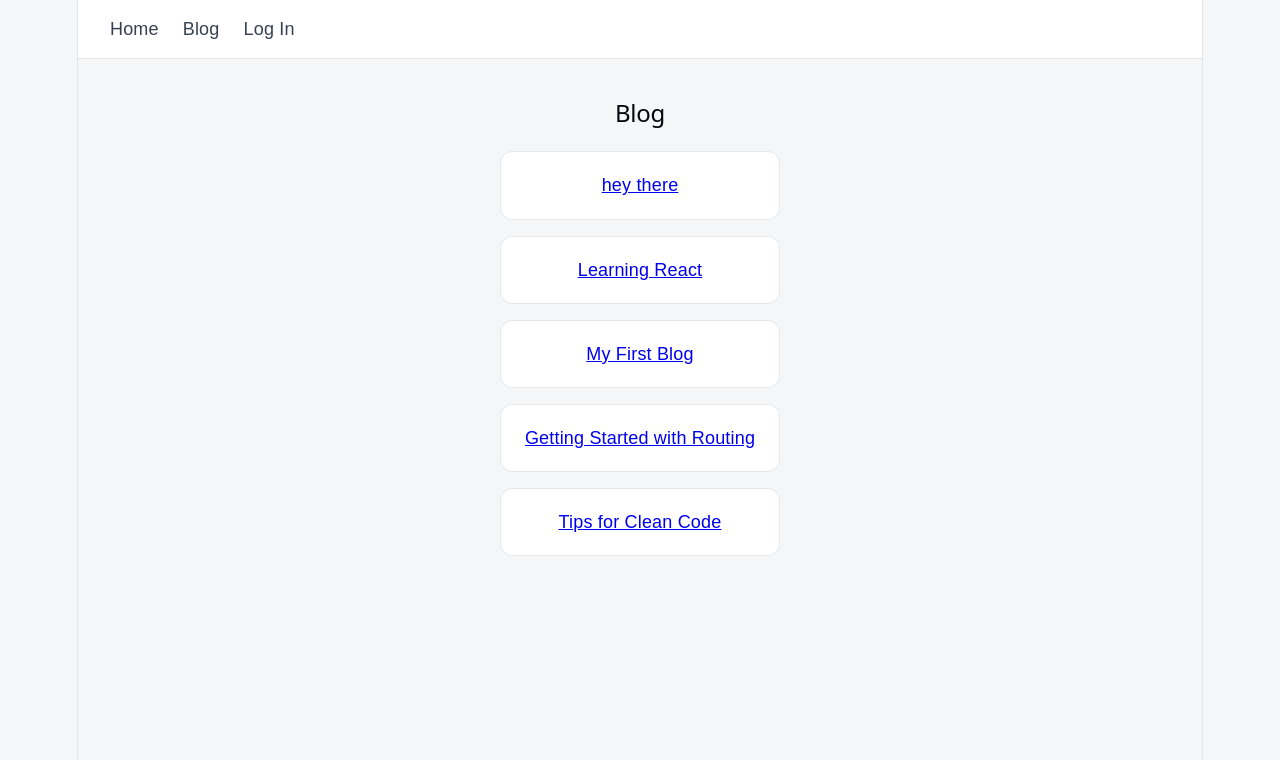
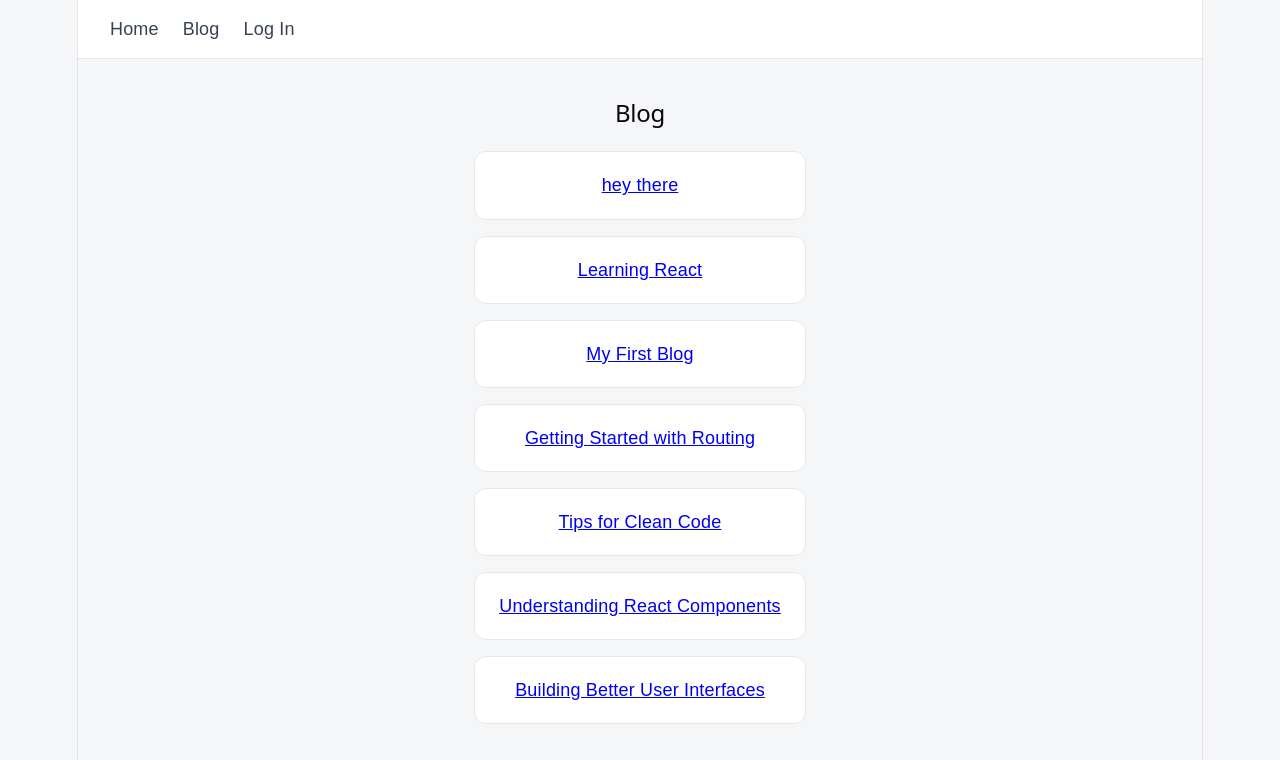
Before and after one commit to mercytv932/Router_VLOG_APP, a React (Vite) app: page /blog in a window 1280 px wide. Shown: the top 760 px of the page. Built offline with nearby package versions, Linux system fonts and the light colour scheme.

Commit message:
Update Blogs array with more blogs

```diff
--- a/src/blogData/data.ts
+++ b/src/blogData/data.ts
@@ -31,4 +31,18 @@ export const blogs = [
     content:
       "Best practices for writing maintainable and readable JavaScript code.",
   },
+  {
+    id: 6,
+    slug: "understanding-react-components",
+    title: "Understanding React Components",
+    content:
+      "React components help you break a user interface into small, reusable pieces. They make applications easier to build, understand, and maintain.",
+  },
+  {
+    id: 7,
+    slug: "building-better-user-interfaces",
+    title: "Building Better User Interfaces",
+    content:
+      "Good user interfaces combine clear layouts, consistent design, responsive behavior, and simple interactions to create a better experience for users.",
+  },
 ];
```
